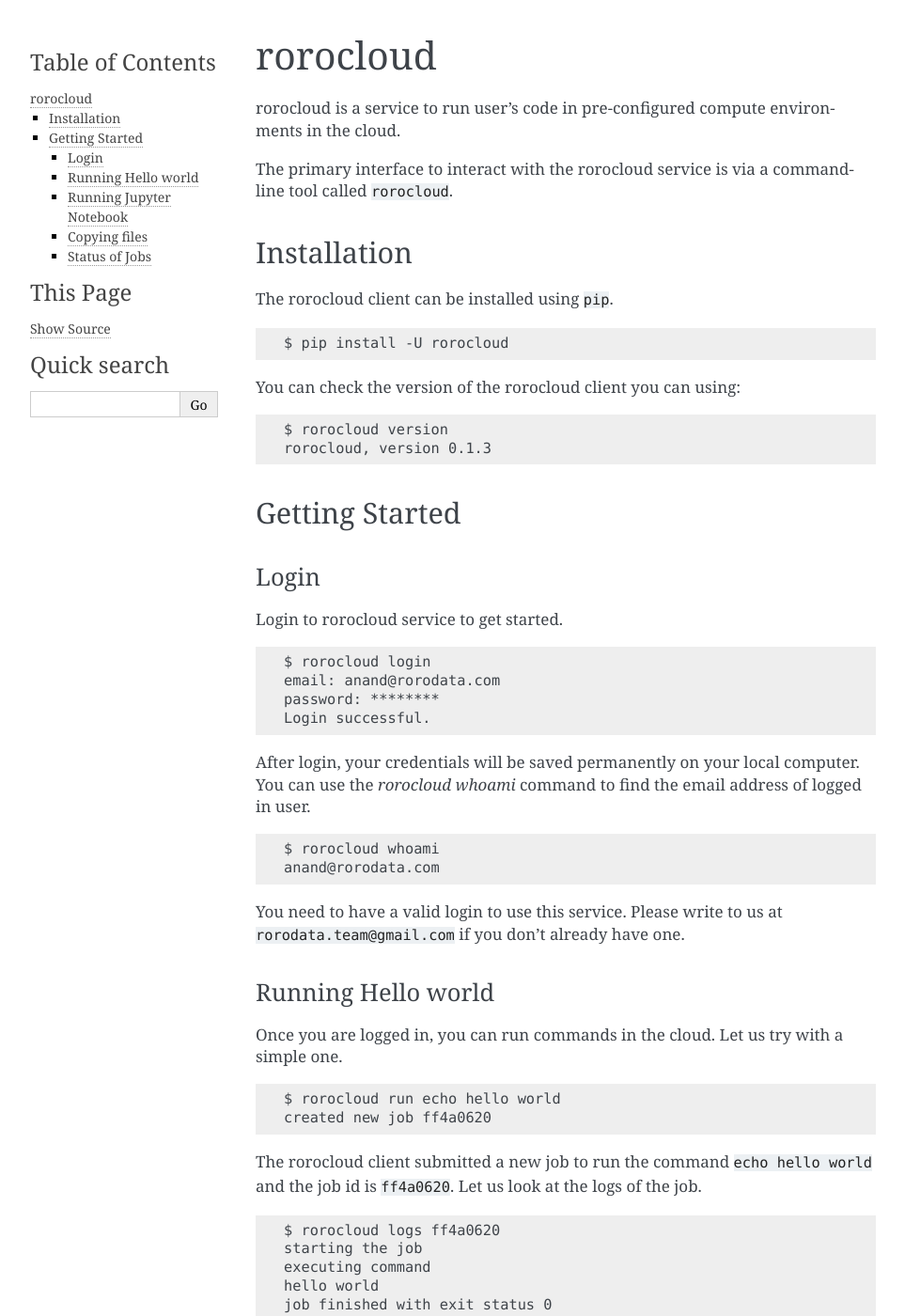
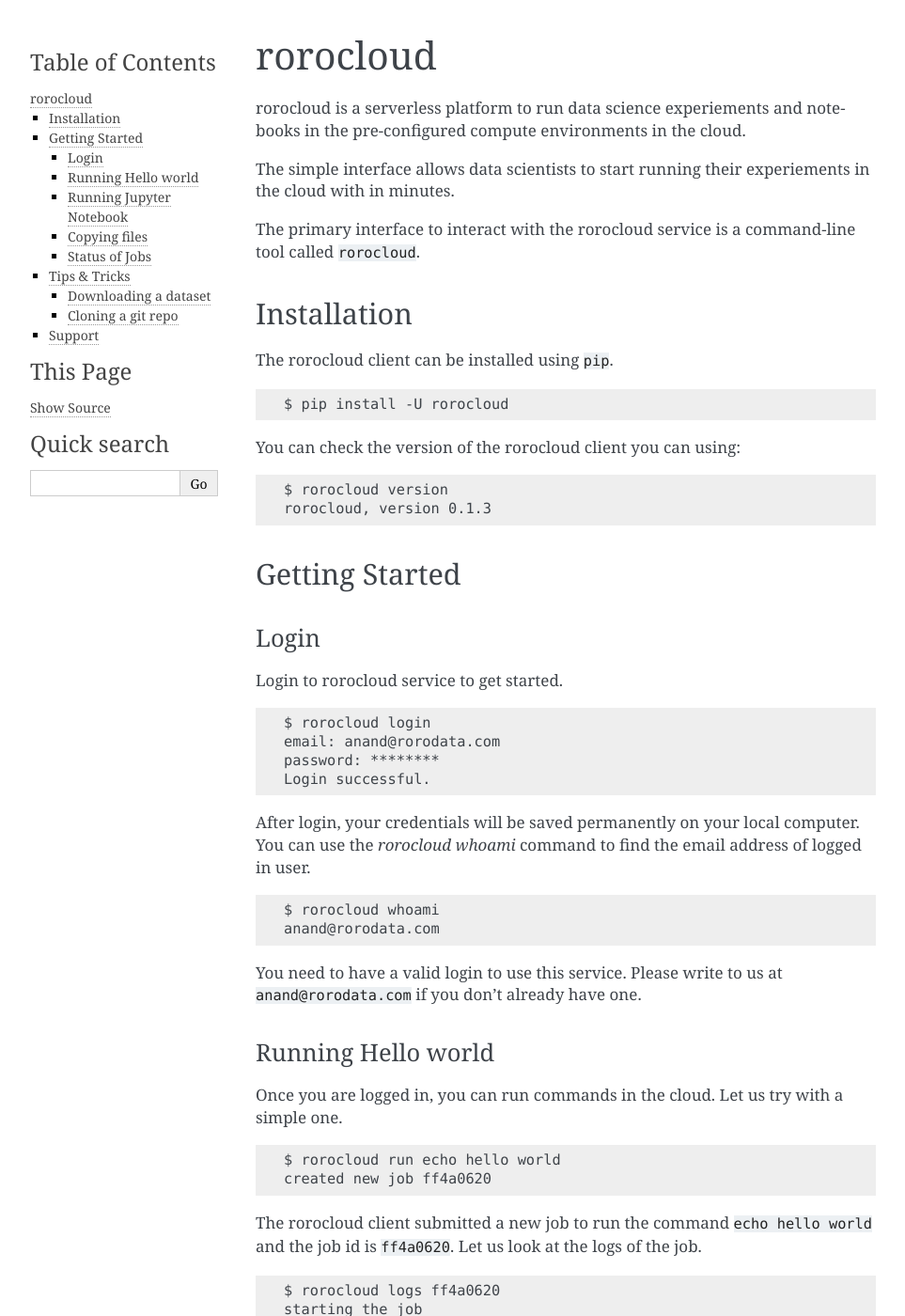
Before and after one commit to johndpope/rorocloud, a Sphinx documentation site: the page built from docs/index.rst, in a window 1280 px wide and 1400 px high. Shown: the whole window at 94% size, without its empty margins (148-1111 px from the left). Built offline with Sphinx 7.4.7, drawn with Linux system fonts in a browser that asks for light colours; some of the changed text lies outside the part shown.

Commit message:
Updated documentation.

```diff
--- a/docs/index.rst
+++ b/docs/index.rst
@@ -6,9 +6,11 @@
 rorocloud
 =========
 
-rorocloud is a service to run user's code in pre-configured compute environments in the cloud.
+rorocloud is a serverless platform to run data science experiements and notebooks in the pre-configured compute environments in the cloud.
 
-The primary interface to interact with the rorocloud service is via a command-line tool called ``rorocloud``.
+The simple interface allows data scientists to start running their experiements in the cloud with in minutes.
+
+The primary interface to interact with the rorocloud service is a command-line tool called ``rorocloud``.
 
 Installation
 ------------
@@ -40,7 +42,7 @@ After login, your credentials will be saved permanently on your local computer.
 	$ rorocloud whoami
 	anand@rorodata.com
 
-You need to have a valid login to use this service. Please write to us at ``rorodata.team@gmail.com`` if you don't already have one.
+You need to have a valid login to use this service. Please write to us at ``anand@rorodata.com`` if you don't already have one.
 
 Running Hello world
 ^^^^^^^^^^^^^^^^^^^
@@ -77,7 +79,7 @@ Jupyter notebooks are natively supported in rorodata. To start a jupyter noteboo
 	starting the job
 	executing command
 	Jupyter notebook is available at:
-	http://60984179.apps.rorocloud.io/?token=rorocloud
+	https://60984179-nb.rorocloud.io/?token=rorocloud
 
 	The jupyter notebook server can be stopped using:
 	    rorocloud stop 60984179
@@ -107,3 +109,27 @@ The status of currently running jobs be seen using::
 	--------  --------  --------------  -------  ------------------------------
 	60984179  running   14 minutes ago  0:14:18  /opt/rorodata/jupyter-notebook
 	74ee24a1  running   24 minutes ago  0:24:47  python train.py
+
+Tips & Tricks
+-------------
+
+Downloading a dataset
+^^^^^^^^^^^^^^^^^^^^^
+
+To download a dataset or any other file to rorocloud, simply run::
+
+	$ rorocloud run wget http://example.com/your/file
+
+Cloning a git repo
+^^^^^^^^^^^^^^^^^^
+
+To clone a git repo::
+
+	$ rorocloud run git clone https://github.com/rorodata/rorocloud-examples.git
+
+Support
+-------
+
+Please join `our slack channel <http://slack.rorocloud.io/>`_ to discuss about rorocloud.
+
+Found any issues? `Please report on github <https://github.com/rorodata/rorocloud/issues>`_.
```
